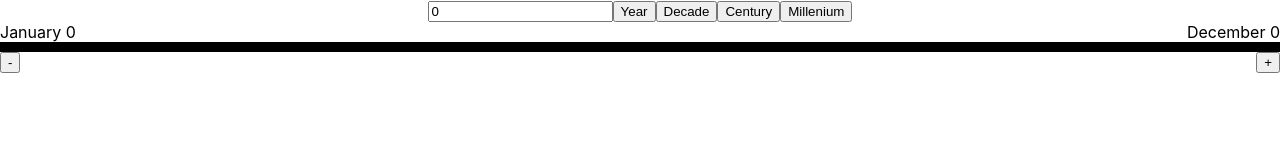
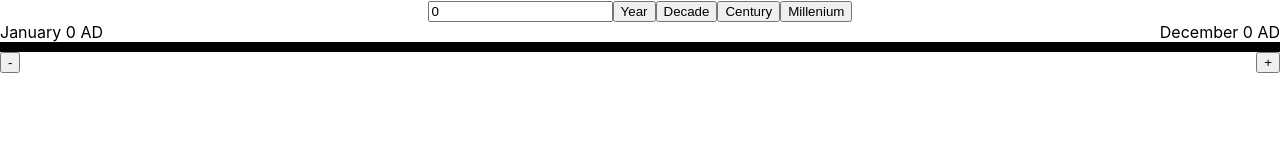
Before and after one commit to Snugles/onTimeline, a React (Create React App) app in the folder client/: page /Timeline/1 in a window 1280 px wide. Shown: the top 160 px of the page. Built offline with nearby package versions, Linux system fonts and the light colour scheme; no server answers.

Commit message:
feat: timeline markers now read as ad and bc

```diff
--- a/client/src/screens/Timeline.tsx
+++ b/client/src/screens/Timeline.tsx
@@ -150,15 +150,41 @@ function Timeline({match}:any) {
   }
 
   const startTimeStampMaker = () => {
-    if (currentTLLength==='Year') return 'January '+currentTLStart;
-    return currentTLStart;
+    if (currentTLLength==='Year') {
+      if (currentTLStart>=0) {
+        return 'January '+currentTLStart+' AD';
+      }
+      return 'January '+-currentTLStart+' BC';
+    }
+    if (currentTLStart>=0) {
+      return currentTLStart+' AD';
+    }
+    return -currentTLStart+' BC';
   }
 
   const endTimeStampMaker = () => {
-    if (currentTLLength==='Year') return 'December '+currentTLStart;
-    if (currentTLLength==='Decade') return currentTLStart+10;
-    if (currentTLLength==='Century') return currentTLStart+100;
-    return currentTLStart+1000;
+    if (currentTLLength==='Year') {
+      if (currentTLStart>=0) {
+        return 'December '+currentTLStart+' AD';
+      }
+      return 'December '+-currentTLStart+' BC';
+    }
+    if (currentTLLength==='Decade') {
+      if (currentTLStart+10>=0) {
+        return (currentTLStart+10)+' AD';
+      }
+      return -(currentTLStart+10)+' BC';
+    }
+    if (currentTLLength==='Century') {
+      if (currentTLStart+100>=0) {
+        return (currentTLStart+100)+' AD';
+      }
+      return -(currentTLStart+100)+' BC';
+    }
+    if (currentTLStart+1000>=0) {
+      return (currentTLStart+1000)+' AD';
+    }
+    return -(currentTLStart+1000)+' BC';
   }
 
   const increaseTLPosition = () => {
```
